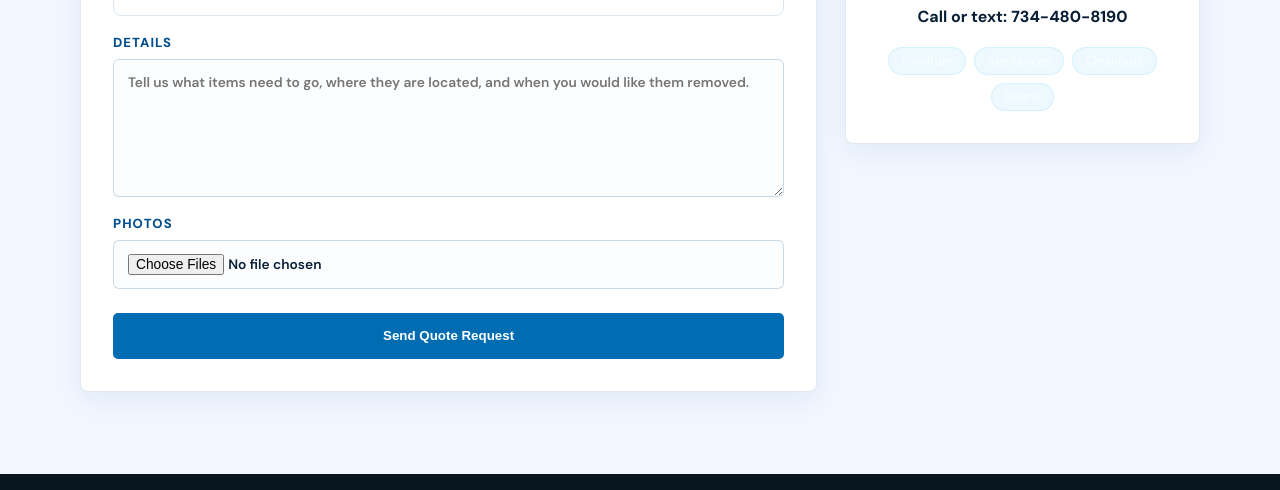
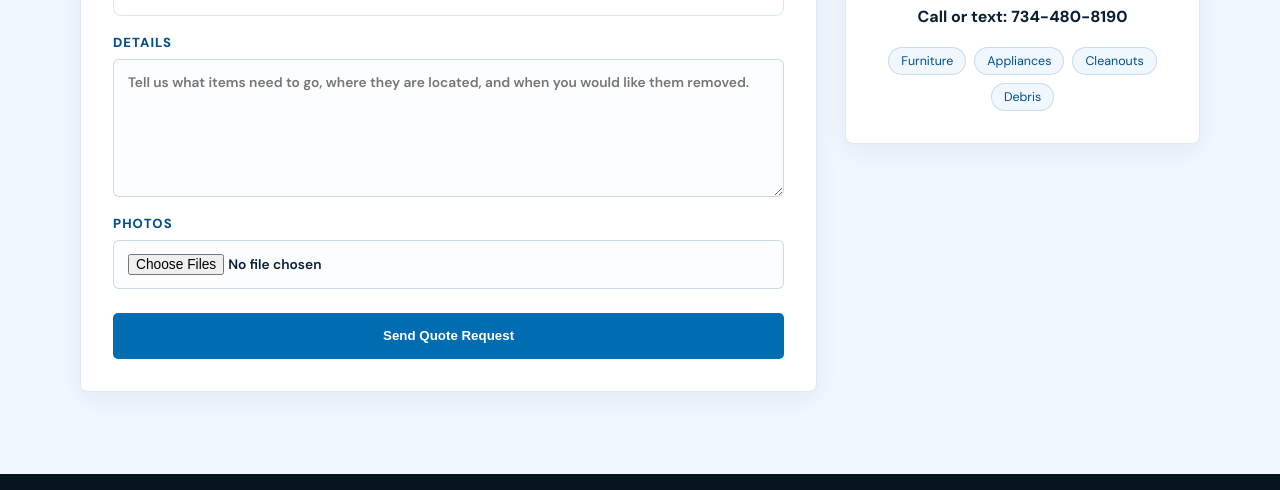
Before and after one commit to puremittenjunkremoval/pure-mitten-site, a plain HTML site: page quote.html in a window 1280 px wide. Shown: the part 1114-1604 px from the top of the page. Drawn offline with Linux system fonts and the light colour scheme.

Commit message:
Improve quote chip contrast

```diff
--- a/styles.css
+++ b/styles.css
@@ -439,6 +439,12 @@ section { padding: 82px 5%; }
   font-size: 0.78rem;
 }
 
+.quote-side .chip {
+  background: var(--ice);
+  border-color: rgba(0, 78, 140, 0.16);
+  color: var(--navy);
+}
+
 .contact-card a {
   color: var(--navy);
   font-weight: 800;
```
